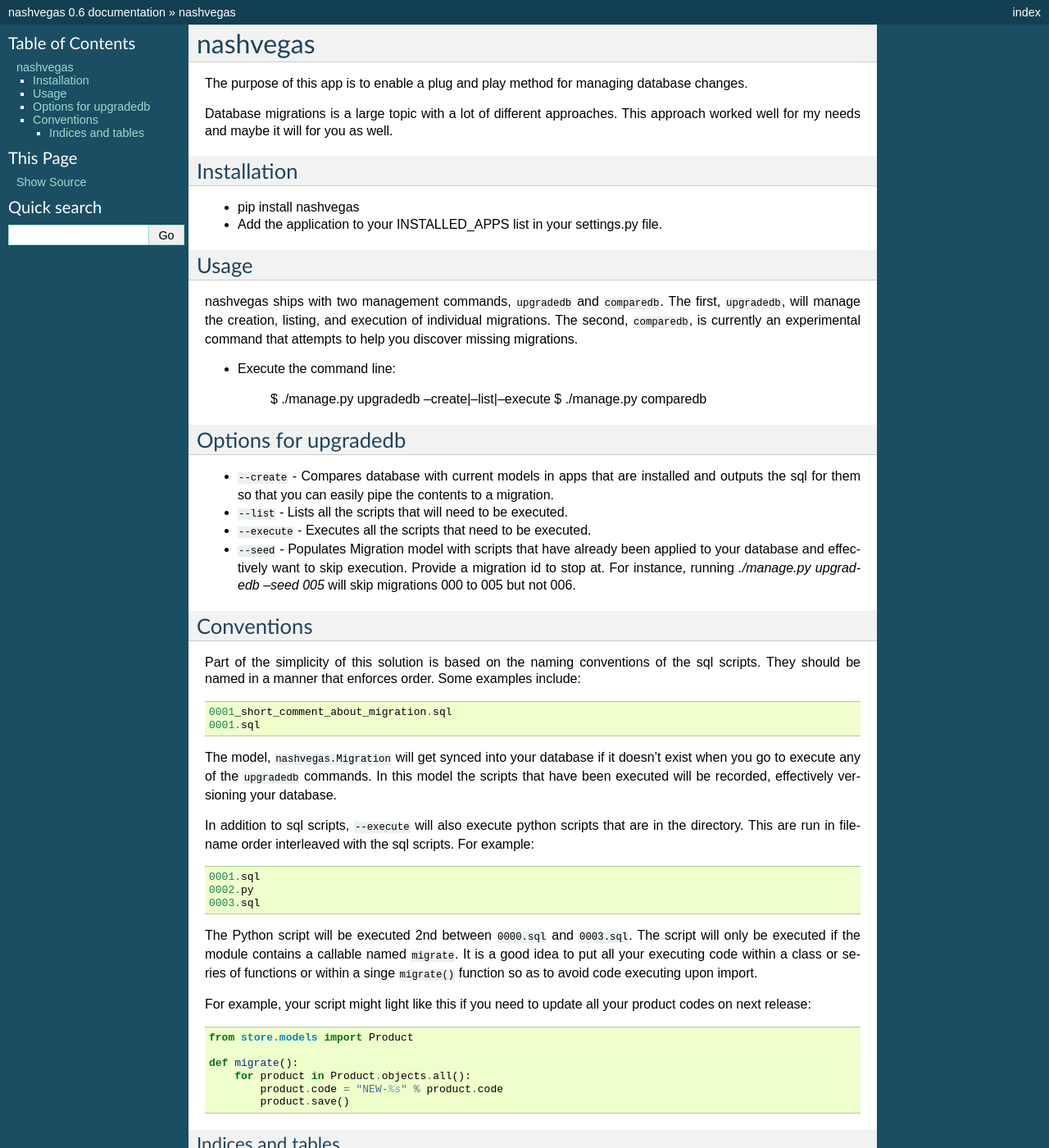
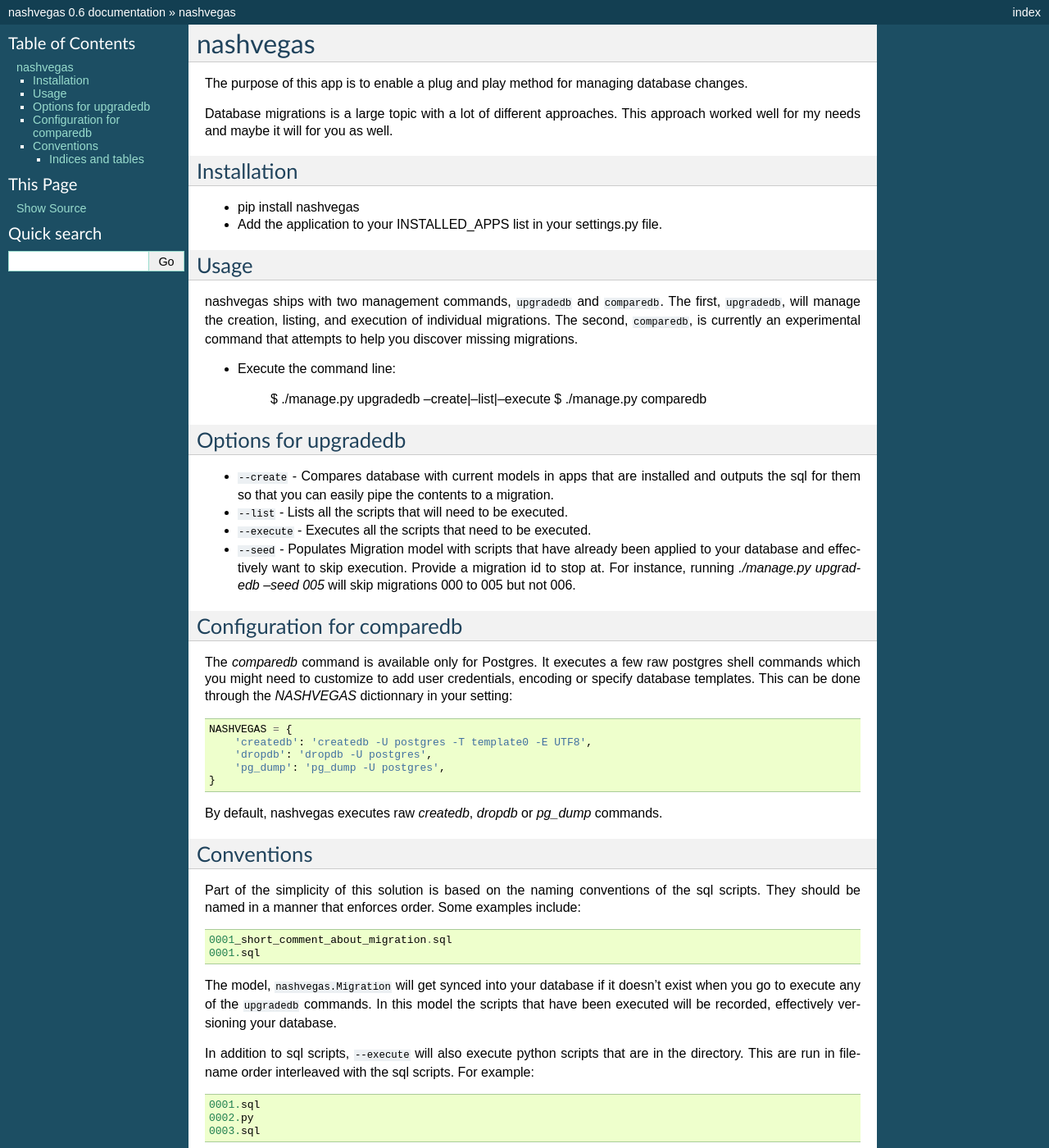
Before and after one commit to paltman-archive/nashvegas, a Sphinx documentation site: the page built from docs/index.rst, in a window 1280 px wide and 1400 px high. Shown: the whole window at 82% size. Built offline with Sphinx 7.4.7, drawn with Linux system fonts in a browser that asks for light colours.

Commit message:
Documentation for the comparedb-related settings

```diff
--- a/docs/index.rst
+++ b/docs/index.rst
@@ -50,6 +50,23 @@ Options for upgradedb
   006.
 
 
+Configuration for comparedb
+---------------------------
+
+The `comparedb` command is available only for Postgres. It executes a few raw
+postgres shell commands which you might need to customize to add user
+credentials, encoding or specify database templates. This can be done through
+the `NASHVEGAS` dictionnary in your setting::
+
+    NASHVEGAS = {
+        'createdb': 'createdb -U postgres -T template0 -E UTF8',
+        'dropdb': 'dropdb -U postgres',
+        'pg_dump': 'pg_dump -U postgres',
+    }
+
+By default, nashvegas executes raw `createdb`, `dropdb` or `pg_dump` commands.
+
+
 Conventions
 -----------
 
```
